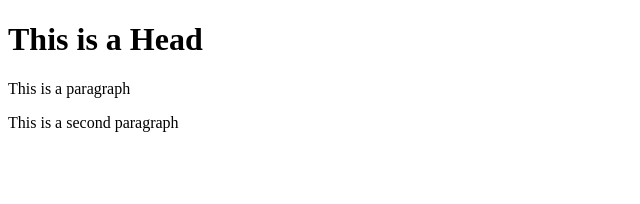
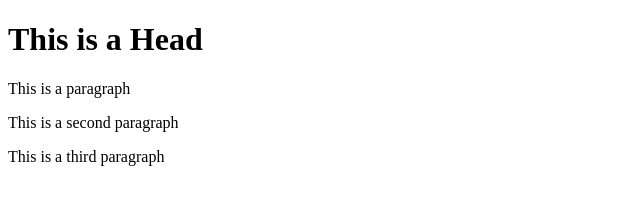
Before and after one commit to thunghiemweb/lab1, a website: page index.html in a window 1280 px wide. Shown: the whole page, without its empty margins (0-640 px from the left). Drawn offline with Linux system fonts and the light colour scheme.

Commit message:
fourth commit

```diff
--- a/index.html
+++ b/index.html
@@ -10,5 +10,6 @@
     <h1>This is a Head</h1>
     <p>This is a paragraph</p>
     <p>This is a second paragraph</p>
+    <p>This is a third paragraph</p>
 </body>
 </html>
```
Also changed, not shown: package.json (added, +24 -0 lines), 2 other files.
